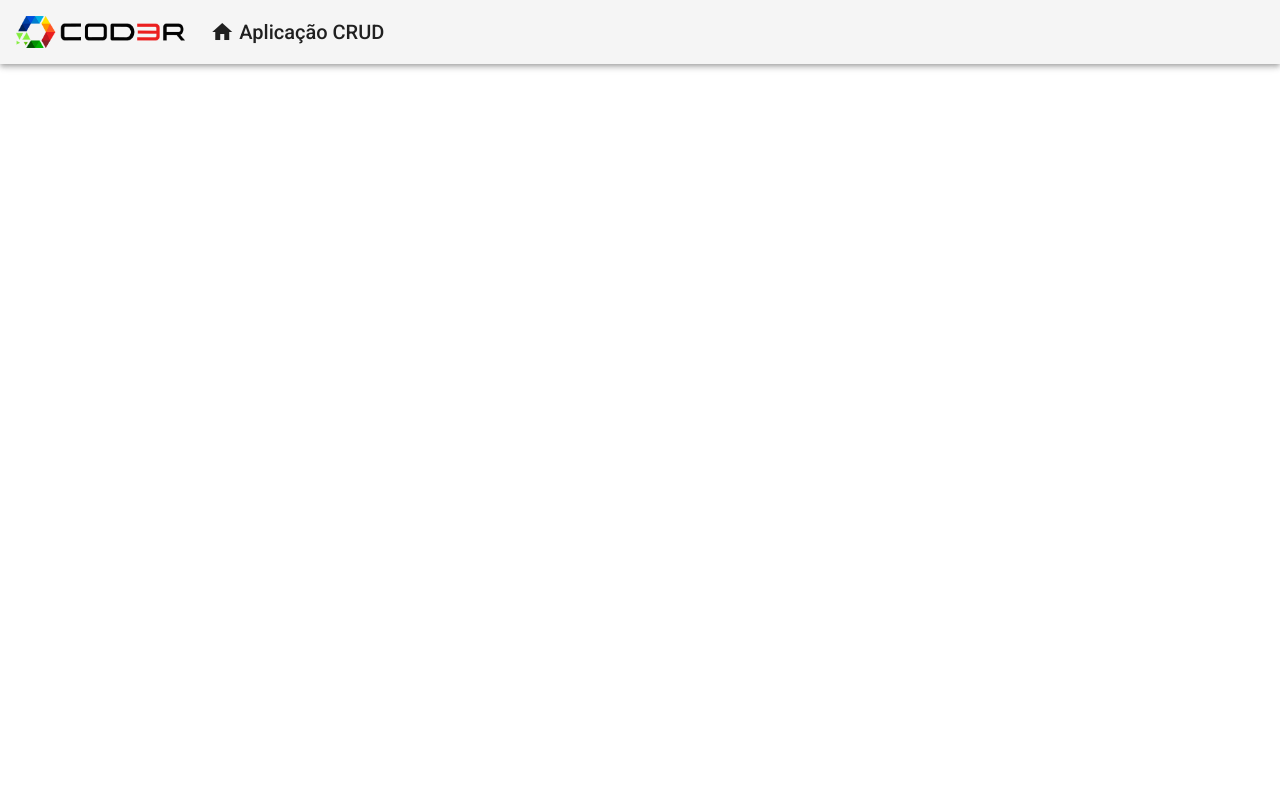
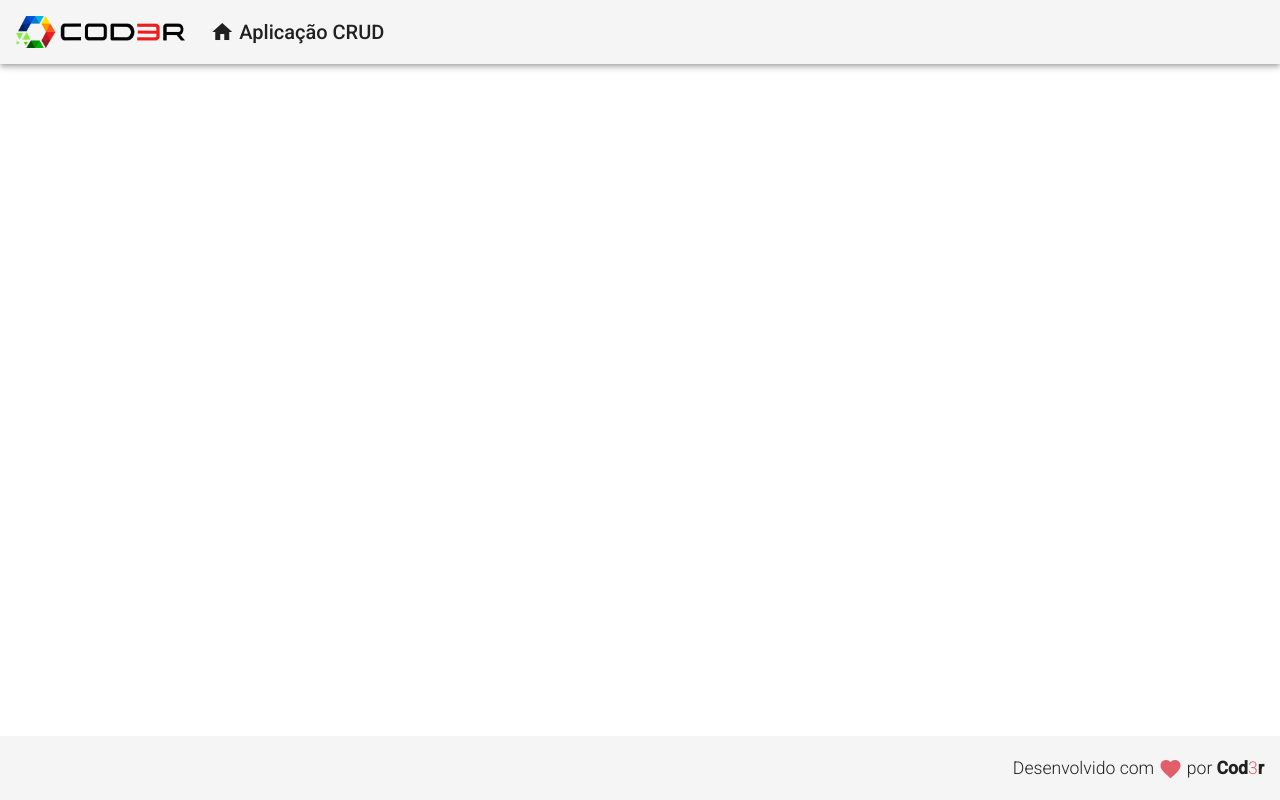
Before and after one commit to denisrmacedo/angular-crud, an Angular app: page / in a window 1280 px wide. Built offline with nearby package versions, Linux system fonts and the light colour scheme.

Commit message:
component footer

```diff
--- a/src/app/app.component.html
+++ b/src/app/app.component.html
@@ -1 +1,2 @@
 <app-header></app-header>
+<app-footer></app-footer>
--- a/src/app/app.module.ts
+++ b/src/app/app.module.ts
@@ -7,11 +7,13 @@
 import { HeaderComponent } from './components/template/header/header.component';
 
 import { MatToolbarModule} from '@angular/material/toolbar';
+import { FooterComponent } from './components/template/footer/footer.component';
 
 @NgModule({
   declarations: [
     AppComponent,
-    HeaderComponent
+    HeaderComponent,
+    FooterComponent
   ],
   imports: [
     BrowserModule,
--- /dev/null
+++ b/src/app/components/template/footer/footer.component.css
@@ -0,0 +1,12 @@
+.footer {
+    position: fixed;
+    bottom: 0;
+
+    display: flex;
+    justify-content: flex-end;
+}
+
+.footer span {
+    font-weight: 300;
+    font-size: 1.1rem;
+}
--- /dev/null
+++ b/src/app/components/template/footer/footer.component.html
@@ -0,0 +1,9 @@
+<mat-toolbar class="footer">
+    <span>
+        Desenvolvido com
+        <i class="material-icons red v-middle">
+            favorite
+        </i>
+        por <strong>Cod<span class="red">3</span>r</strong>
+    </span>
+</mat-toolbar>
--- /dev/null
+++ b/src/app/components/template/footer/footer.component.ts
@@ -0,0 +1,15 @@
+import { Component, OnInit } from '@angular/core';
+
+@Component({
+  selector: 'app-footer',
+  templateUrl: './footer.component.html',
+  styleUrls: ['./footer.component.css']
+})
+export class FooterComponent implements OnInit {
+
+  constructor() { }
+
+  ngOnInit(): void {
+  }
+
+}
--- a/src/styles.css
+++ b/src/styles.css
@@ -2,3 +2,11 @@
 
 html, body { height: 100%; }
 body { margin: 0; font-family: Roboto, "Helvetica Neue", sans-serif; }
+
+.red {
+    color: rgb(227, 94, 107);
+}
+
+.v-middle {
+    vertical-align: middle;
+}
```
